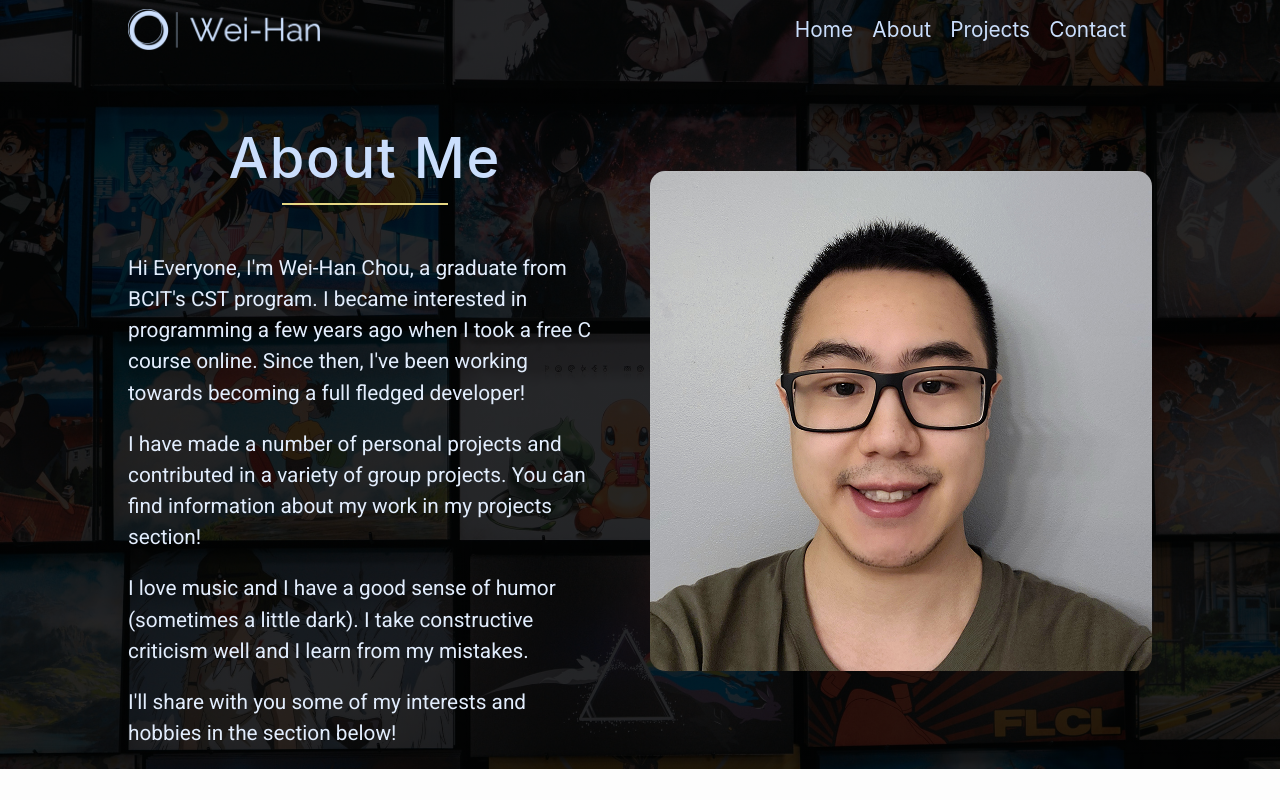
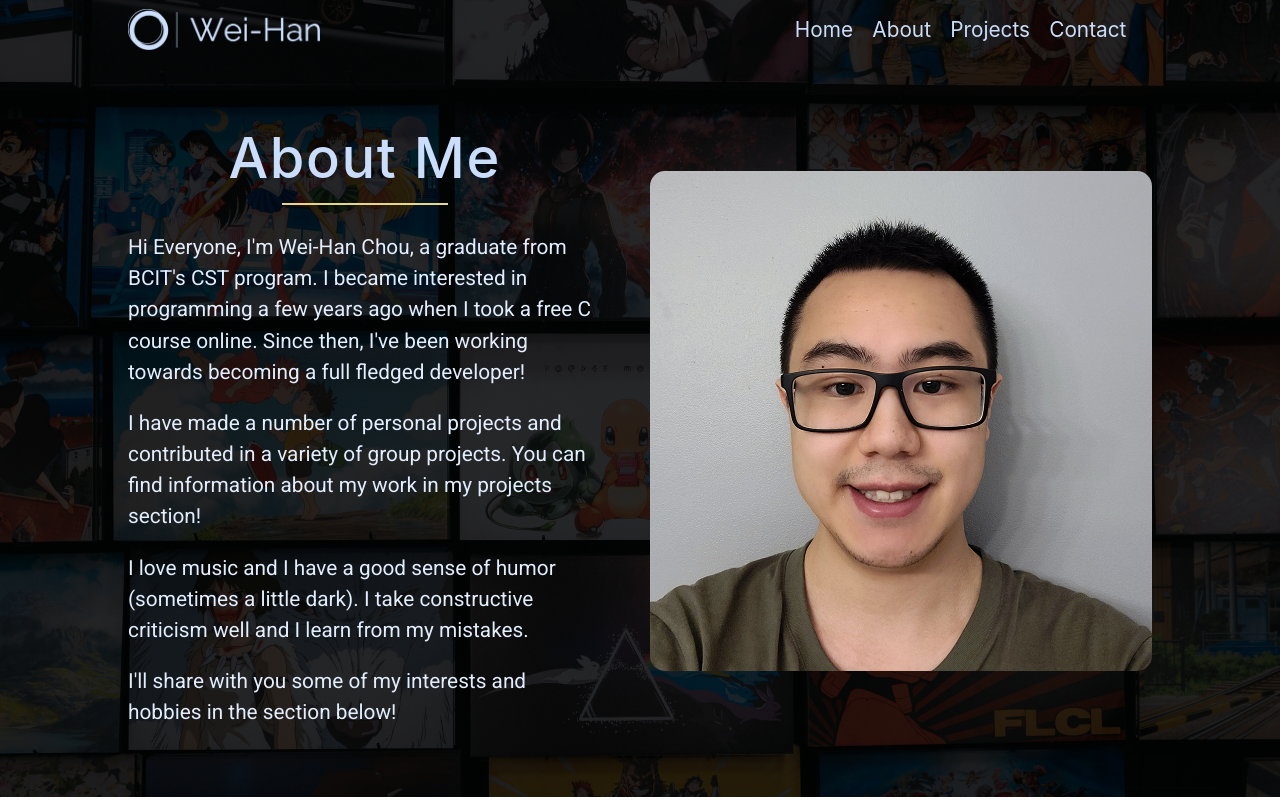
Before and after one commit to chouweihan/chouweihan.com, a React (Create React App) app: page /about in a window 1280 px wide. Shown: the top 800 px of the page. Built offline with nearby package versions, Linux system fonts and the light colour scheme; a web font is replaced by a local one.

Commit message:
some padding and margin changes

```diff
--- a/src/components/Interests.js
+++ b/src/components/Interests.js
@@ -23,6 +23,7 @@ const Interests = () => {
 
 const InterestWrapper = styled.div`
   padding: 2.5rem 0;
+  padding-bottom: 0;
   background-color: var(--color-background);
 
   .second-wrapper {
--- a/src/pages/AboutPage.js
+++ b/src/pages/AboutPage.js
@@ -128,11 +128,12 @@ const PageWrapper = styled.div`
   }
 
   .paragraph {
-    margin-top: 3rem;
+    margin-top: 1.7rem;
   }
 
   .center {
     min-height: calc(100vh - 3.7rem - 7.5rem);
+    padding-bottom: 3rem;
   }
 
   .background-wrapper {
```
